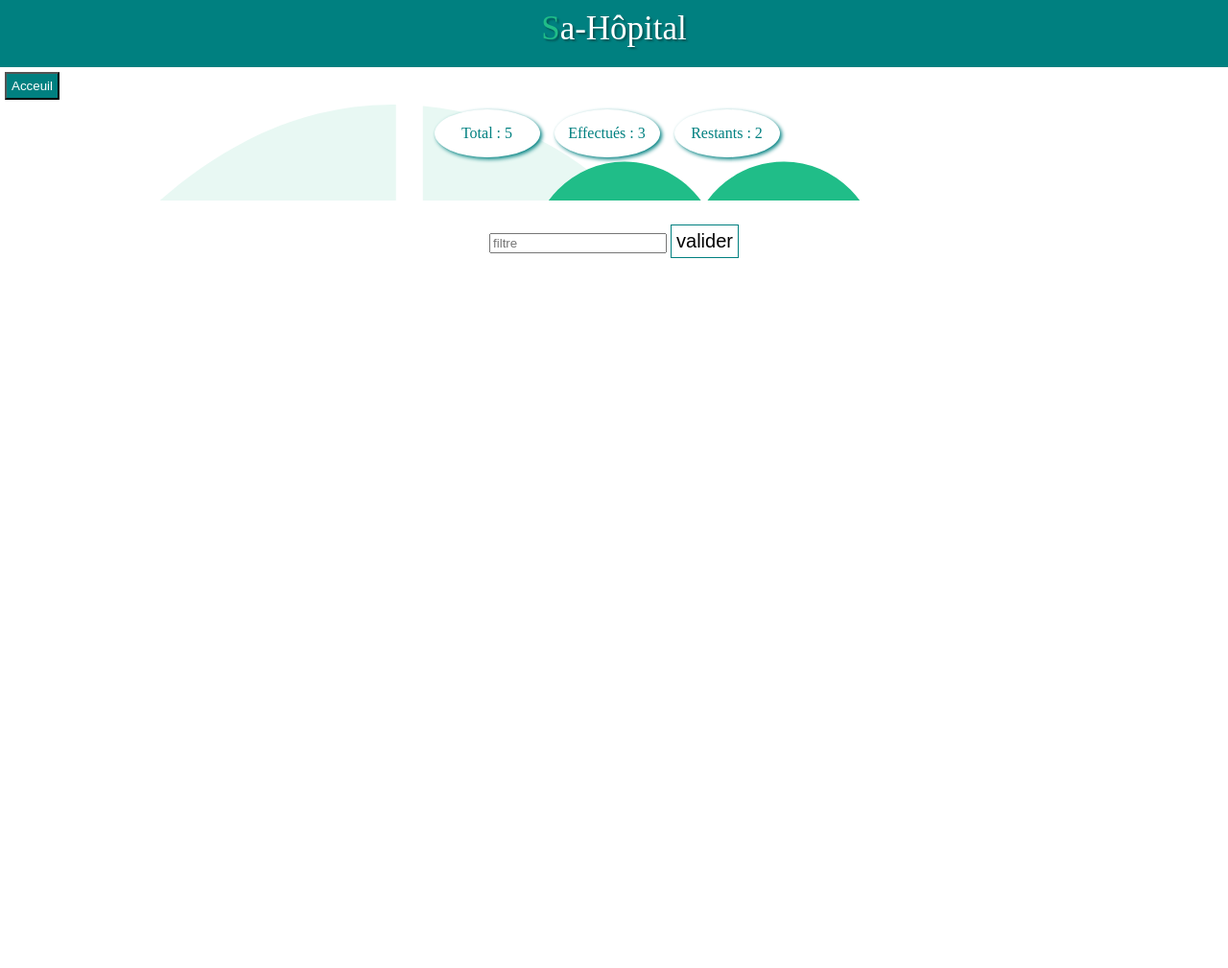
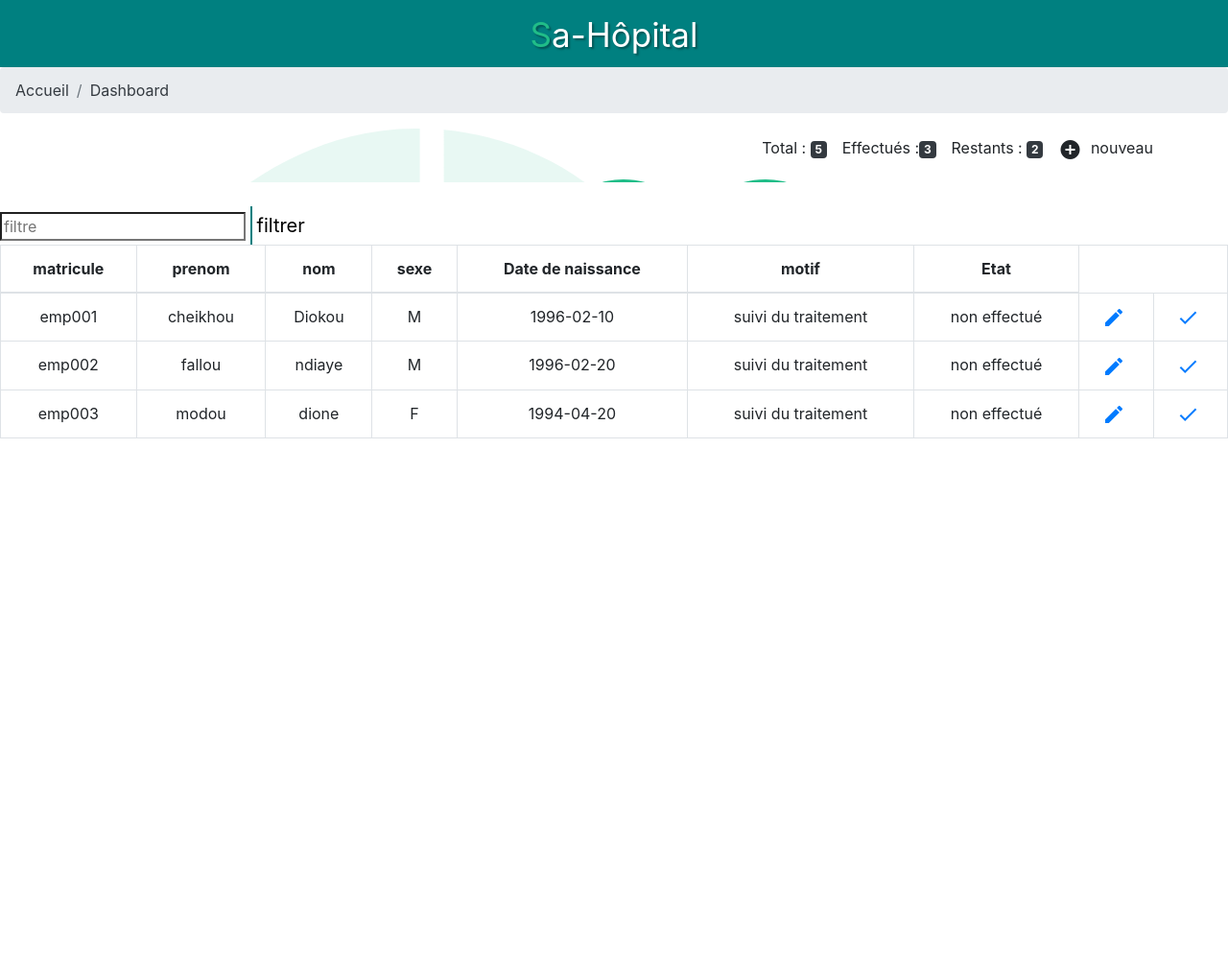
Before and after one commit to Diokou-Tech/RvHopoital, a PHP site: page /pages/medecin.php in a window 1280 px wide. Shown: the whole page at 96% size. After the commit the page ends 457 px from the top, so only its background shows below. Run offline with PHP 8.4, Linux system fonts and the light colour scheme; some libraries are stand-ins or nearby versions.

Commit message:
ajout du fichier readme

```diff
--- a/bootstrap/css/monstyle.css
+++ b/bootstrap/css/monstyle.css
@@ -80,8 +80,6 @@ nav>ul>li{
 main{
     padding: 10px;
     margin: 0;
-    height: 480px;
-    position: relative;
     display: flex;
     justify-content: space-around;
     align-items: center;
@@ -131,6 +129,10 @@ footer a{
     text-decoration: none;
     color: white;
 }
+.teal{
+    background-color:teal;
+    color:white;
+}
 .form{
     height: 330px;
     width: 300px;
@@ -155,7 +157,7 @@ footer a{
     text-align: center;
     margin: 0 auto;
 }
-     form p input[type="text"]{
+     form p input[type="text"], form p input[type="password"]{
     height: 30px;
     width: 200px;
     background: transparent;
@@ -164,7 +166,7 @@ footer a{
     border:none;
     border-bottom:2px solid teal;
 }
-.form form p input[type="text"]::placeholder{
+.form form p input[type="password"]::placeholder, .form p input[type="text"]::placeholder{
     position: relative;
     top: -15px;
 }
@@ -226,7 +228,7 @@ nav .mob{
     background-color:rgb(235, 79, 79);
     z-index: 2;
     margin: 10px;
-    color:blue;
+    color:rgb(132, 132, 226);
     border-top-left-radius: 20px;
     border-bottom-right-radius: 20px;
     bottom: 50%;
--- a/pages/guide.php
+++ b/pages/guide.php
@@ -8,7 +8,7 @@ $title='Guide d\'utilisation';
     <meta name="viewport" content="width=device-width, initial-scale=1.0">
     <meta http-equiv="X-UA-Compatible" content="ie=edge">
     <title><?php if(!empty($title)){echo $title;}else {echo 'Gestion Rendez-vous';} ?></title>
-    <link rel="icon" type="image/png" href="img/favicon.png" />
+    <link rel="icon" type="image/png" href="../img/favicon.png" />
     <link rel="stylesheet" href="../bootstrap/css/monstyle.css">
     <link href="https://fonts.googleapis.com/icon?family=Material+Icons" rel="stylesheet">
 </head>
--- a/pages/medecin.php
+++ b/pages/medecin.php
@@ -4,8 +4,12 @@
     <meta charset="UTF-8">
     <meta name="viewport" content="width=device-width, initial-scale=1.0">
     <meta http-equiv="X-UA-Compatible" content="ie=edge">
-    <title>Document</title>
+    <link rel="icon" type="image/png" href="../img/favicon.png" />
+    <title>Gestion de rendez-vous</title>
+    <link href="https://fonts.googleapis.com/icon?family=Material+Icons" rel="stylesheet">
+    <link rel="stylesheet" href="../bootstrap/css/bootstrap.css">
     <link rel="stylesheet" href="../bootstrap/css/monstyle.css">
+    <link rel="stylesheet" href="cdn.datatables.net/1.10.20/css/jquery.dataTables.min.css">
 </head>
 <body>
     <header>
@@ -15,28 +19,89 @@
                 </div>
     </nav>
     </header>
-  <button>  <a href="../index.php">Acceuil</a></button>
+  <div class="breadcrumb">
+    <a href="../index.php" class="breadcrumb-item text-dark">Accueil</a>
+    <a href="" class="breadcrumb-item text-dark">Dashboard</a>
+  </div>
     <div class="container">
     <div class="row">
-        <div class='info'>
-            <p>Total : 5</p>
+        <div class=" p-2">
+            <p>Total : <span class="badge bg-dark text-white">5</span></p>
         </div>
-        <div class='info'>
-            <p>Effectués : 3</p>
+        <div class="p-2">
+            <p>Effectués :<span class="badge bg-dark text-white">3</span></p>
         </div>
-        <div class='info'>
-            <p>Restants : 2</p>
+        <div class="p-2">
+            <p>Restants : <span class="badge bg-dark text-white">2</span></p>
+        </div>
+        <div class="p-2">
+            <i class="material-icons left">add_circle</i> nouveau
         </div>
     </div>
     </div>
-    <div class="tab">
-        <div class="row">
             <form action="#">
                 <input type="search" name="filtre" id="filtre" placeholder='filtre'>
-                <button type="submit">valider</button>
+                <button type="submit">filtrer</button>
             </form>
-        </div>
-    </div>
+
+            <table class="table table-bordered ">
+  <thead>
+    <th>matricule</th>
+    <th>prenom</th>
+    <th>nom</th>
+    <th>sexe</th>
+    <th>Date de naissance</th>
+    <th>motif</th>
+    <th>Etat</th>
+  </thead>
+  <tbody>
+  <tr>
+    <td>emp001</td>
+    <td>cheikhou</td>
+    <td>Diokou</td>
+    <td>M</td>
+    <td>1996-02-10</td>
+    <td>suivi du traitement</td>
+    <td>non effectué</td>
+    <td>
+    <a href="#"><i class="material-icons left">edit</i></a>
+    </td>
+    <td>
+    <a href="#"> <i class="material-icons left">check</i></a>
+    </td>
+  </tr>
+  <tr>
+  <td>emp002</td>
+    <td>fallou</td>
+    <td>ndiaye</td>
+    <td>M</td>
+    <td>1996-02-20</td>
+    <td>suivi du traitement</td>
+    <td>non effectué</td>
+    <td>
+    <a href="#"><i class="material-icons left">edit</i></a>
+    </td>
+    <td>
+    <a href="#"> <i class="material-icons left">check</i></a>
+    </td>
+  </tr>
+  <tr>
+  <td>emp003</td>
+    <td>modou</td>
+    <td>dione</td>
+    <td>F</td>
+    <td>1994-04-20</td>
+    <td>suivi du traitement</td>
+    <td>non effectué</td>
+    <td>
+    <a href="#"><i class="material-icons left">edit</i></a>
+    </td>
+    <td>
+    <a href="#"> <i class="material-icons left">check</i></a>
+    </td>
+  </tr>
+  </tbody>
+</table>
     <script src="../bootstrap/js/popper.js"></script>
         <script src="../bootstrap/js/jquery-3.js"></script>
   <script src="../bootstrap/js/main.js"></script>
@@ -45,10 +110,9 @@
             .container{
                 background-image:url('../img/medecine.svg');
                 background-size:100%;
-                background-position:fixed;
                 display:flex;
     align-items:center;
-    justify-content:center;
+    justify-content:flex-end;
             }
             button a{
     text-decoration:none;
@@ -62,32 +126,27 @@ body>button{
     padding:5px;
 }
 .tab{
-    min-height:800px;
+    min-height:400px;
 }
 .row{
-    min-height:100px;
     display:flex;
     justify-content: space-around;
     flex-wrap:wrap;
 }
-.info{
-    width:100px;
-    height:40px;
-    padding:5px;
-    border-radius:50%;
+table{
+    width:100%;
+    min-width:100%;
+    text-align:center;
+}
+b input{
+    appearance:none;
+    border:none;
+    outline:none;
+    border-bottom:2px solid teal;
+}
+.action{
     display:flex;
-    flex-direction:column;
-    justify-content:center;
-    align-items:center;
-    color:teal;
-    background-color:white;
-    margin-top:5px;
-    margin-right:15px;
-    box-shadow:2px 2px 4px teal;
+    justify-content:space-around;
 }
-.tab button{
-  border:1px solid teal;
-}
-
     </style>
 </html>
```
Also changed, not shown: README.md (added).
